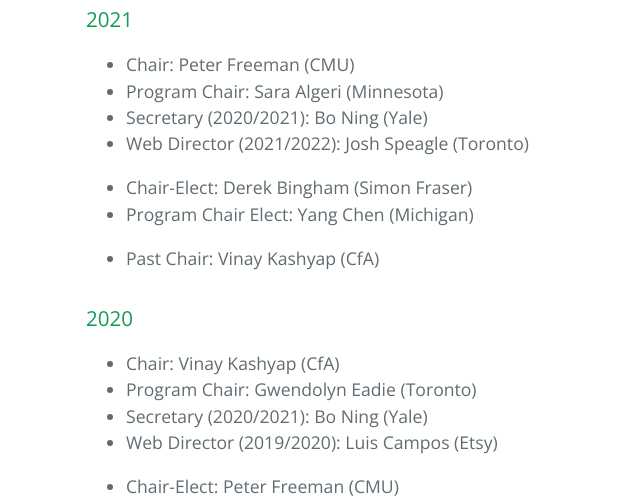
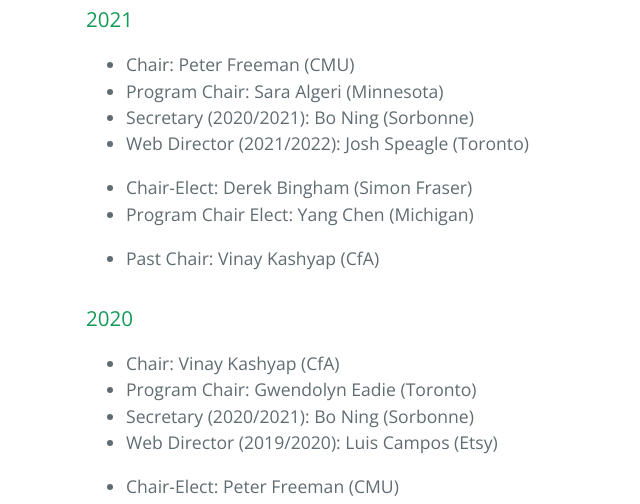
Before and after one commit to aigamstat/aigamstat.github.io, a Jekyll site: the page built from about_us.md, in a window 1280 px wide and 900 px high, scrolled down 522 px. Shown: the part 155-659 px from the top of the window, without its empty margins (138-778 px from the left). Built offline with Jekyll 4.4.1, drawn with Linux system fonts in a browser that asks for light colours.

Commit message:
change Bo Ning's affiliation from Yale to Sorbonne

```diff
--- a/about_us.md
+++ b/about_us.md
@@ -21,7 +21,7 @@
 ### 2021
 - Chair: Peter Freeman (CMU)
 - Program Chair: Sara Algeri (Minnesota)
-- Secretary (2020/2021): Bo Ning (Yale)
+- Secretary (2020/2021): Bo Ning (Sorbonne)
 - Web Director (2021/2022): Josh Speagle (Toronto)
 
 - Chair-Elect: Derek Bingham (Simon Fraser)
@@ -32,7 +32,7 @@
 ### 2020
 - Chair: Vinay Kashyap (CfA)
 - Program Chair: Gwendolyn Eadie (Toronto)
-- Secretary (2020/2021): Bo Ning (Yale)
+- Secretary (2020/2021): Bo Ning (Sorbonne)
 - Web Director (2019/2020): Luis Campos (Etsy)
 
 - Chair-Elect: Peter Freeman (CMU)
```
